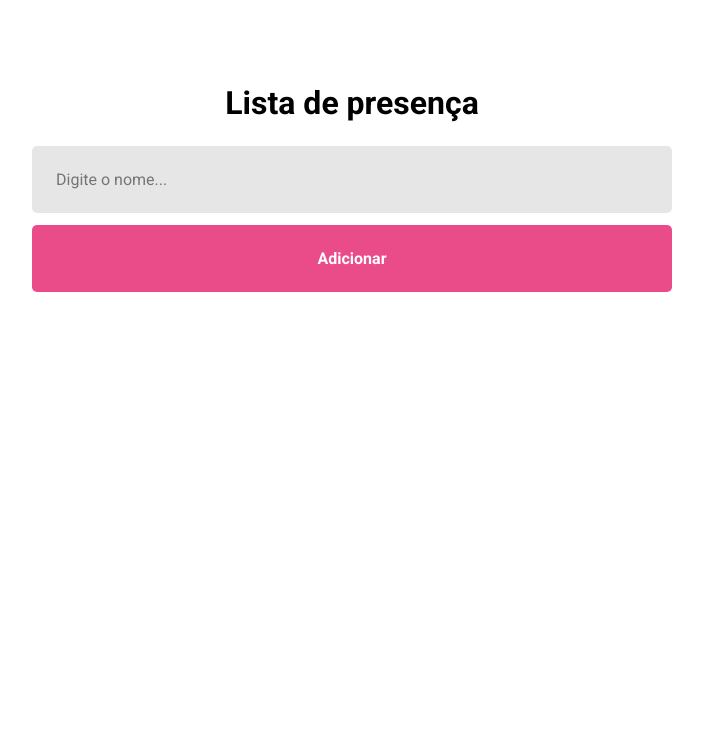
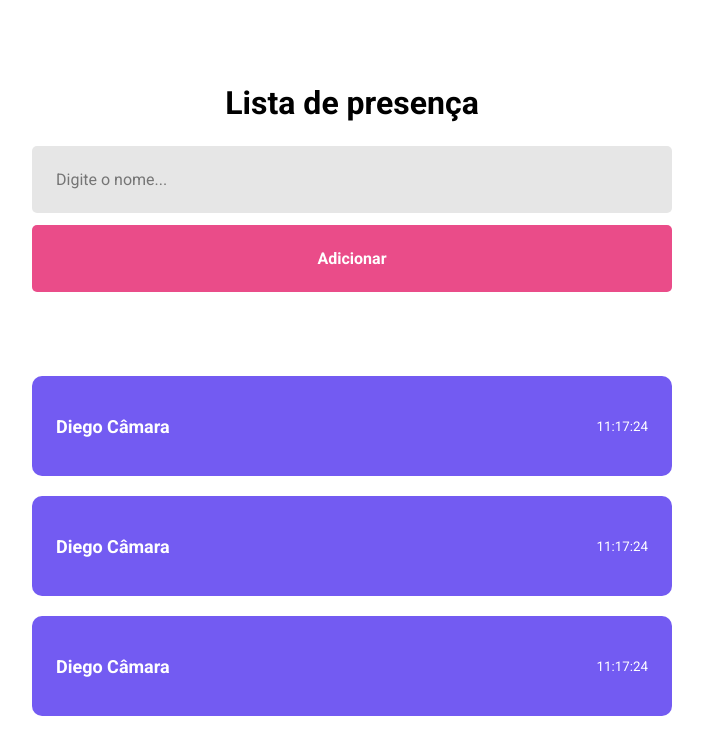
Before and after one commit to diegodscamara/react-discover-app, a React (Vite) app: page / in a window 1280 px wide. Shown: the top 754 px of the page, without its empty margins (288-991 px from the left). Built offline with nearby package versions, Linux system fonts and the light colour scheme.

Commit message:
Cards component

```diff
--- /dev/null
+++ b/src/components/Card/index.jsx
@@ -0,0 +1,10 @@
+import "./styles.css";
+
+export function Card() {
+  return (
+    <div className="card">
+      <strong>Diego Câmara</strong>
+      <small>11:17:24</small>
+    </div>
+  );
+}
--- /dev/null
+++ b/src/components/Card/styles.css
@@ -0,0 +1,16 @@
+.card {
+  height: 100px;
+  width: 50%;
+  background: #735bf2;
+  color: #fff;
+  border-radius: 10px;
+  margin-bottom: 20px;
+  display: flex;
+  align-items: center;
+  justify-content: space-between;
+  padding: 24px;
+}
+
+.card strong {
+  font-size: 18px;
+}
--- a/src/pages/Home/index.jsx
+++ b/src/pages/Home/index.jsx
@@ -1,4 +1,5 @@
 import "./styles.css";
+import { Card } from "../../components/Card";
 
 export function Home() {
   return (
@@ -6,6 +7,9 @@
       <h1>Lista de presença</h1>
       <input type="text" placeholder="Digite o nome..."></input>
       <button type="button">Adicionar</button>
+      <Card />
+      <Card />
+      <Card />
     </div>
   );
 }
```
